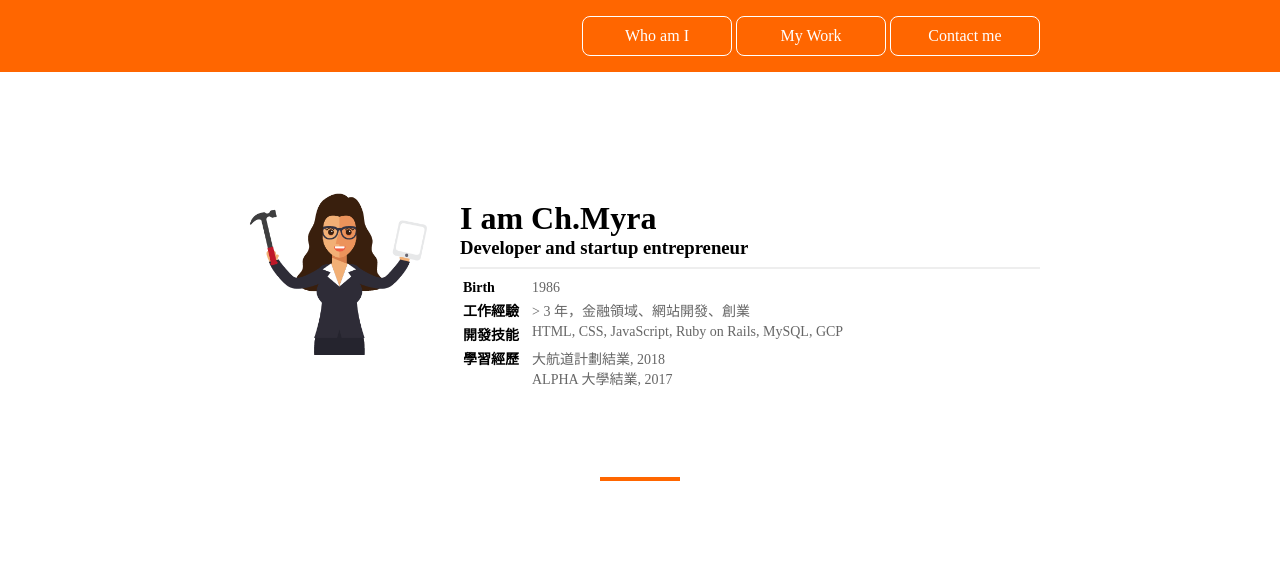
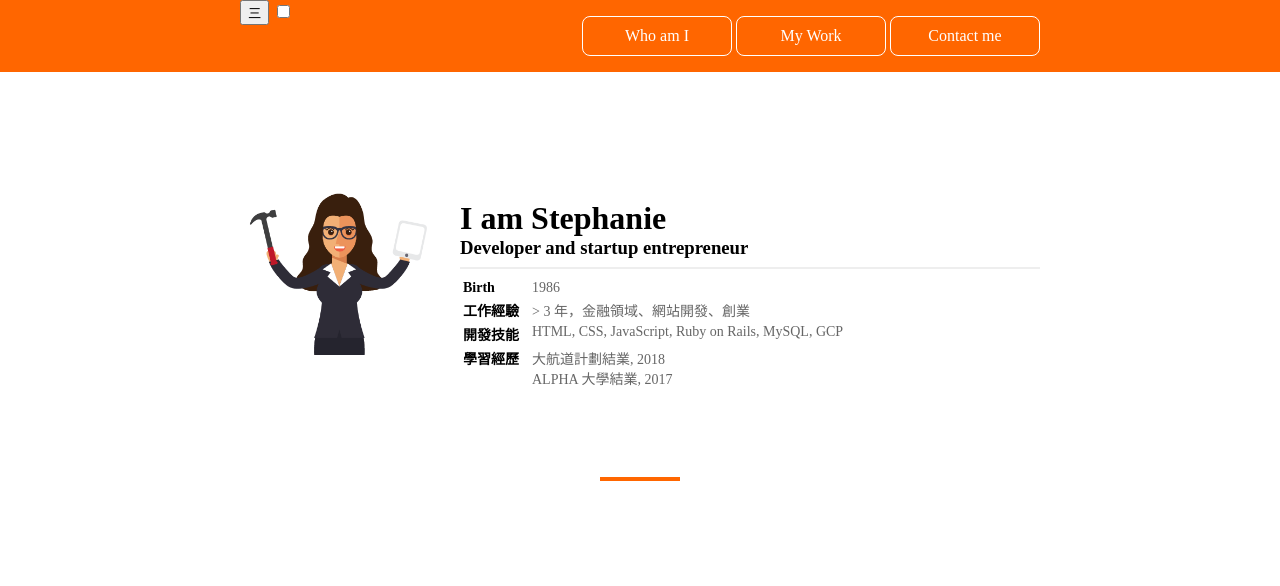
Before and after one commit to yuhantaiwan/AC-personal-site, a plain HTML site: page index.html in a window 1280 px wide. Shown: the top 586 px of the page. Drawn offline with Linux system fonts and the light colour scheme.

Commit message:
Change Myra to Stephanie

```diff
--- a/index.html
+++ b/index.html
@@ -1,12 +1,17 @@
 <!DOCTYPE html>
 <html>
   <head>
-    <title>Welcome to Myra’s Site!!!</title>
+    <meta name="viewport" content="width=device-width, initial-scale=1.0">
+    <title>Welcome to Stephanie’s Site!!!</title>
     <link type="text/css" rel="stylesheet" href="style.css">
   </head>
   <body>
     <div id="nav">
       <div class="container">
+        <button type="button" class="menu-button">
+          三
+        </button>
+        <input type="checkbox" class="menu-button-checkbox">
         <ul class="menu">
           <li><a href="#about">Who am I</a></li>
           <li><a href="#my-work">My Work</a></li>
@@ -21,7 +26,7 @@
             <img src="img/my-avatar.png" alt="my avatar">
           </div>
           <div id="my-info">
-            <h1>I am Ch.Myra</h1>
+            <h1>I am Stephanie</h1>
             <h3>Developer and startup entrepreneur</h3>
             <hr>
             <table>
```
